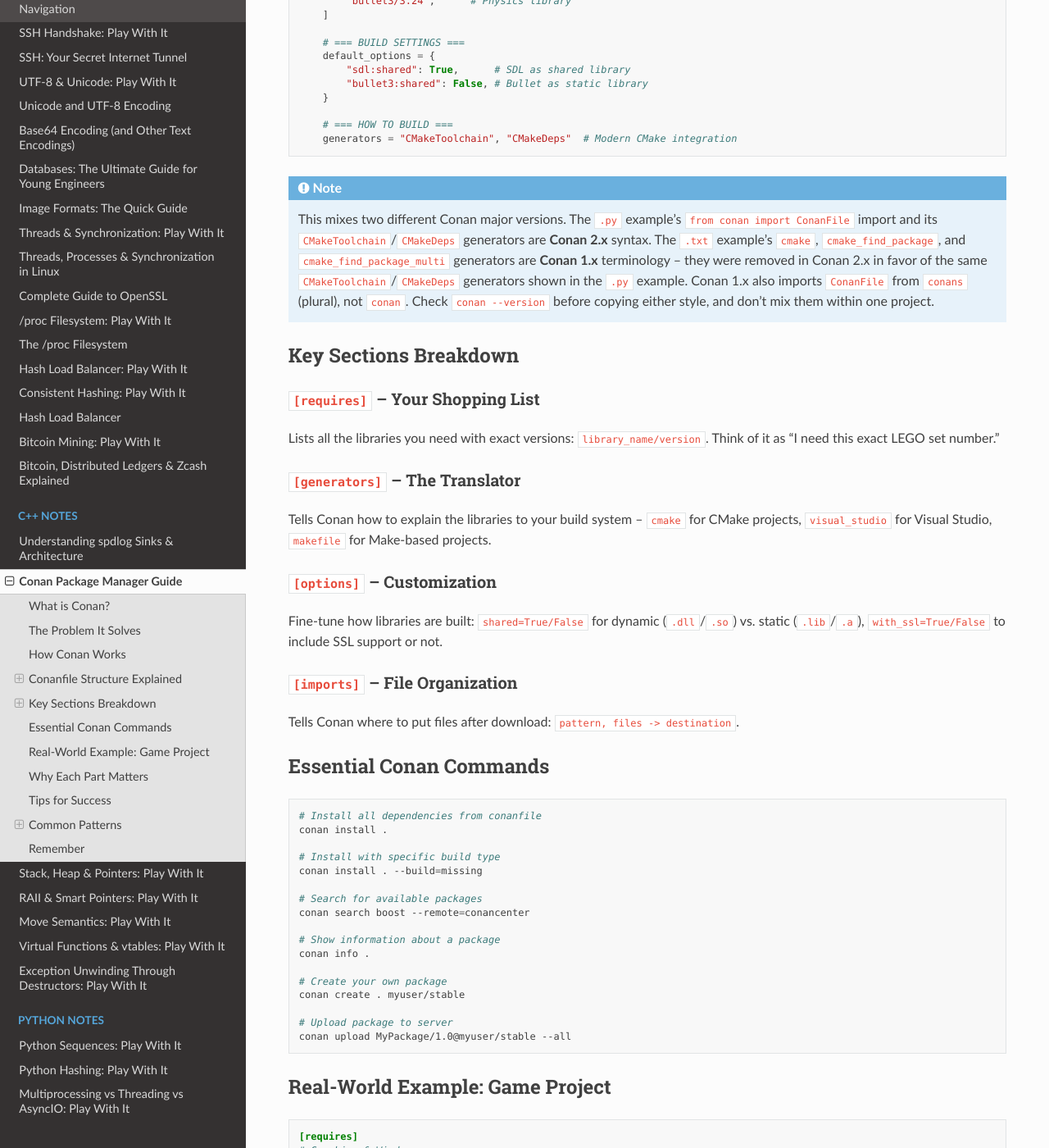
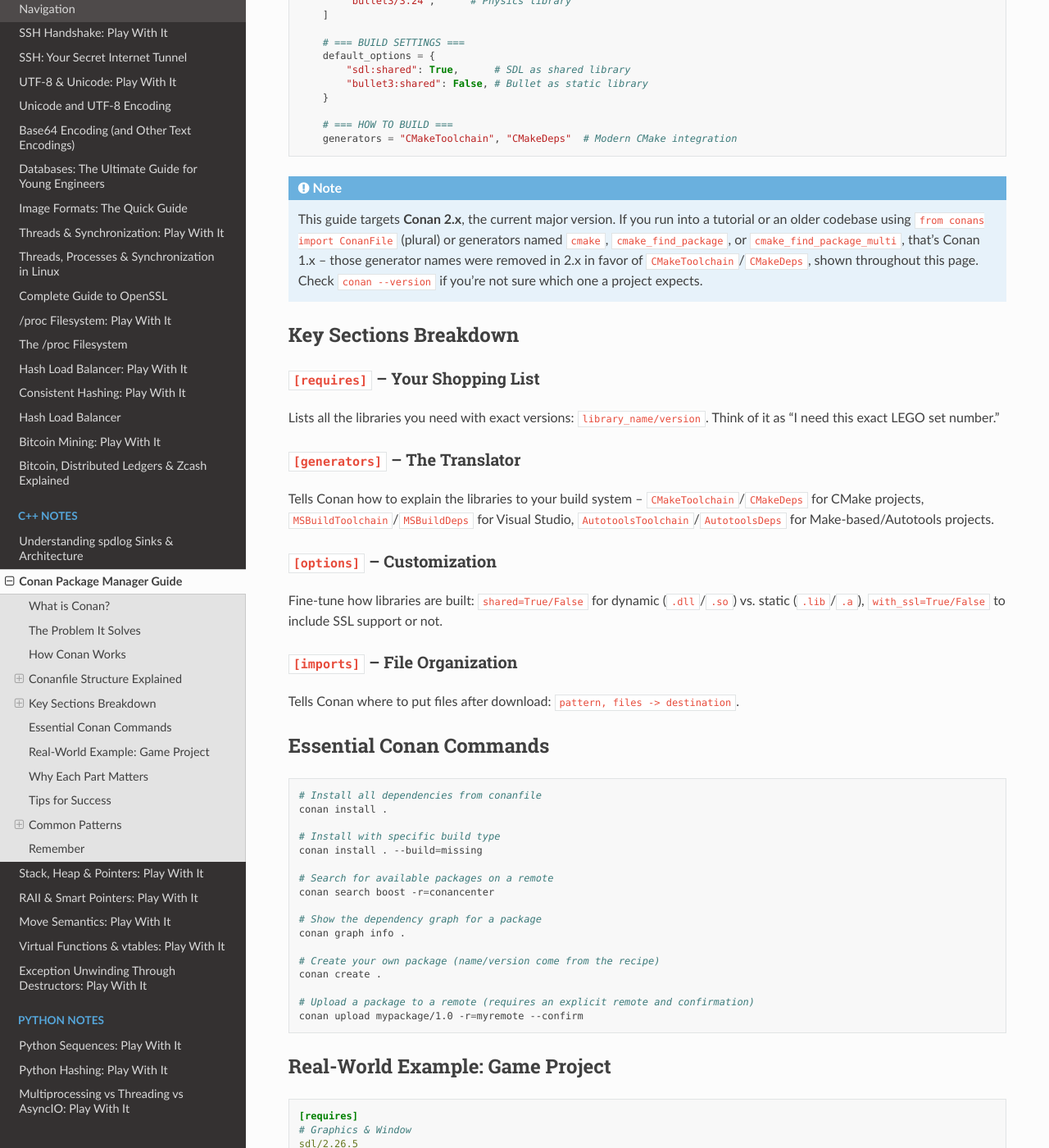
Before and after one commit to karthik-dev-82/system-notes, a Sphinx documentation site: the page built from docs/source/conan_package_manager.rst, in a window 1280 px wide and 1400 px high, scrolled down 1639 px. Shown: the whole window at 82% size. Built offline with Sphinx 7.4.7 and the Read the Docs theme 3.1.0, drawn with Linux system fonts in a browser that asks for light colours; some of the changed text lies outside the part shown.

Commit message:
Update Conan guide to Conan 2.x throughout
Replaces every remaining Conan 1.x-ism with its 2.x equivalent:
cmake/cmake_find_package(_multi) generators -> CMakeToolchain/
CMakeDeps everywhere (conanfile.txt examples, the game-project and
network-application patterns); conan info -> conan graph info
(renamed in 2.x); conan create/upload examples updated to 2.x's
flag-based user/channel and mandatory explicit remote. Shortened the
note to explain this page targets 2.x, rather than describing a
mixed-version example that no longer exists.

Co-Authored-By: Claude Sonnet 5 <noreply@anthropic.com>

```diff
--- a/docs/source/conan_package_manager.rst
+++ b/docs/source/conan_package_manager.rst
@@ -53,8 +53,8 @@ Option 1: Simple conanfile.txt
 
    # === HOW TO PACKAGE IT ===
    [generators]
-   cmake              # Create files that CMake understands
-   cmake_find_package # Create find_package() files
+   CMakeToolchain # Writes a toolchain file CMake reads automatically
+   CMakeDeps      # Writes find_package() config files for each dependency
 
    # === SPECIAL SETTINGS ===
    [options]
@@ -97,16 +97,13 @@ Option 2: Python conanfile.py (more power!)
 
 .. note::
 
-   This mixes two different Conan major versions. The ``.py``
-   example's ``from conan import ConanFile`` import and its
-   ``CMakeToolchain``/``CMakeDeps`` generators are **Conan 2.x**
-   syntax. The ``.txt`` example's ``cmake``, ``cmake_find_package``,
-   and ``cmake_find_package_multi`` generators are **Conan 1.x**
-   terminology -- they were removed in Conan 2.x in favor of the same
-   ``CMakeToolchain``/``CMakeDeps`` generators shown in the ``.py``
-   example. Conan 1.x also imports ``ConanFile`` from ``conans``
-   (plural), not ``conan``. Check ``conan --version`` before copying
-   either style, and don't mix them within one project.
+   This guide targets **Conan 2.x**, the current major version. If
+   you run into a tutorial or an older codebase using ``from conans
+   import ConanFile`` (plural) or generators named ``cmake``,
+   ``cmake_find_package``, or ``cmake_find_package_multi``, that's
+   Conan 1.x -- those generator names were removed in 2.x in favor of
+   ``CMakeToolchain``/``CMakeDeps``, shown throughout this page. Check
+   ``conan --version`` if you're not sure which one a project expects.
 
 Key Sections Breakdown
 ------------------------------
@@ -122,8 +119,10 @@ number."
 ~~~~~~~~~~~~~~~~~~~~~~~~~~~~~~~~~~~~~~~
 
 Tells Conan how to explain the libraries to your build system --
-``cmake`` for CMake projects, ``visual_studio`` for Visual Studio,
-``makefile`` for Make-based projects.
+``CMakeToolchain``/``CMakeDeps`` for CMake projects,
+``MSBuildToolchain``/``MSBuildDeps`` for Visual Studio,
+``AutotoolsToolchain``/``AutotoolsDeps`` for Make-based/Autotools
+projects.
 
 ``[options]`` -- Customization
 ~~~~~~~~~~~~~~~~~~~~~~~~~~~~~~~~~~~
@@ -149,17 +148,17 @@ Essential Conan Commands
    # Install with specific build type
    conan install . --build=missing
 
-   # Search for available packages
-   conan search boost --remote=conancenter
+   # Search for available packages on a remote
+   conan search boost -r=conancenter
 
-   # Show information about a package
-   conan info .
+   # Show the dependency graph for a package
+   conan graph info .
 
-   # Create your own package
-   conan create . myuser/stable
+   # Create your own package (name/version come from the recipe)
+   conan create .
 
-   # Upload package to server
-   conan upload MyPackage/1.0@myuser/stable --all
+   # Upload a package to a remote (requires an explicit remote and confirmation)
+   conan upload mypackage/1.0 -r=myremote --confirm
 
 Real-World Example: Game Project
 ------------------------------------------
@@ -180,8 +179,8 @@ Real-World Example: Game Project
    zlib/1.3
 
    [generators]
-   cmake
-   cmake_find_package_multi
+   CMakeToolchain
+   CMakeDeps
 
    [options]
    sdl:shared=True
@@ -254,7 +253,8 @@ For a Game Project
    lua/5.4.6         # Scripting
 
    [generators]
-   cmake
+   CMakeToolchain
+   CMakeDeps
 
 For a Network Application
 ~~~~~~~~~~~~~~~~~~~~~~~~~~~~~~~~
@@ -268,8 +268,8 @@ For a Network Application
    protobuf/3.21.12
 
    [generators]
-   cmake
-   cmake_find_package
+   CMakeToolchain
+   CMakeDeps
 
 Remember
 -------------
```
